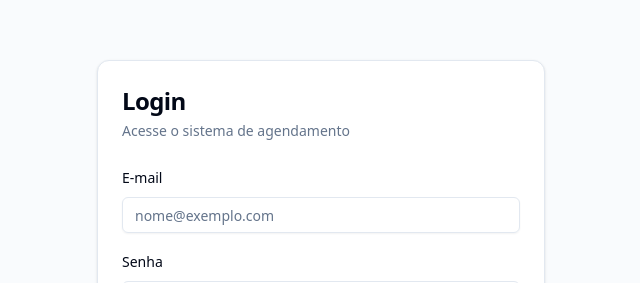
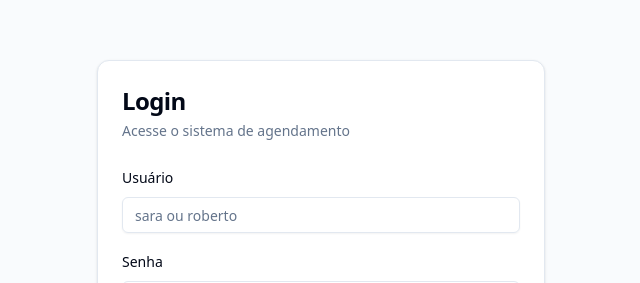
Before and after one commit to zellomedbrasil-png/agenda, a React (Vite) app: page /login in a window 1280 px wide. Shown: the part 169-452 px from the top of the page, without its empty margins (319-959 px from the left). Built offline with nearby package versions, Linux system fonts and the light colour scheme; no server answers.

Commit message:
fix: simplifica login e remove supabase auth

```diff
--- a/src/pages/Login.tsx
+++ b/src/pages/Login.tsx
@@ -1,14 +1,14 @@
 import { useState } from 'react'
 import { useNavigate } from 'react-router-dom'
 import { useAuthStore } from '@/store/useAuthStore'
-import { supabase } from '@/lib/supabase'
+
 import { Button } from '@/components/ui/button'
 import { Input } from '@/components/ui/input'
 import { Label } from '@/components/ui/label'
 import { Card, CardContent, CardDescription, CardFooter, CardHeader, CardTitle } from '@/components/ui/card'
 
 export default function Login() {
-  const [email, setEmail] = useState('')
+  const [username, setUsername] = useState('')
   const [password, setPassword] = useState('')
   const [loading, setLoading] = useState(false)
   const [error, setError] = useState<string | null>(null)
@@ -20,45 +20,24 @@ export default function Login() {
     setLoading(true)
     setError(null)
 
-    // MOCK LOGIN PARA EXEMPLO LOCAL
-    if (import.meta.env.VITE_SUPABASE_URL.includes('your-project-url')) {
-      setTimeout(() => {
-        if (password !== '123456') {
-          setError('Senha incorreta!')
-          setLoading(false)
-          return
-        }
+    // Login Simples Hardcoded
+    setTimeout(() => {
+      const userLower = username.toLowerCase().trim()
+      const passLower = password.toLowerCase().trim()
 
-        const isSecretaria = email.toLowerCase().includes('sara')
-        const isMedico = email.toLowerCase().includes('roberto')
-
-        if (!isSecretaria && !isMedico) {
-          setError('Usuário não cadastrado! Use os logins sara ou roberto.')
-          setLoading(false)
-          return
-        }
-
-        if (isSecretaria) {
-          setUser({ id: 'fake-secretaria-id', email } as any)
-          setProfile({ id: 'fake-secretaria-id', nome: 'Sara (Secretária)', role: 'secretaria' })
-        } else {
-          setUser({ id: 'fake-medico-id', email } as any)
-          setProfile({ id: 'fake-medico-id', nome: 'Dr. Roberto (Médico)', role: 'medico' })
-        }
-
+      if (userLower === 'sara' && passLower === 'sara') {
+        setUser({ id: 'secretaria-id', email: 'sara@arcanjo' } as any)
+        setProfile({ id: 'secretaria-id', nome: 'Sara (Secretária)', role: 'secretaria' })
         navigate('/')
-        setLoading(false)
-      }, 500)
-      return
-    }
-
-    const { error } = await supabase.auth.signInWithPassword({ email, password })
-    if (error) {
-      setError(error.message)
+      } else if (userLower === 'roberto' && passLower === 'roberto') {
+        setUser({ id: 'medico-id', email: 'roberto@arcanjo' } as any)
+        setProfile({ id: 'medico-id', nome: 'Dr. Roberto (Médico)', role: 'medico' })
+        navigate('/')
+      } else {
+        setError('Usuário ou senha incorretos! Use "roberto" ou "sara".')
+      }
       setLoading(false)
-    } else {
-      navigate('/')
-    }
+    }, 500)
   }
 
   return (
@@ -78,13 +57,13 @@ export default function Login() {
               </div>
             )}
             <div className="space-y-2">
-              <Label htmlFor="email">E-mail</Label>
+              <Label htmlFor="username">Usuário</Label>
               <Input
-                id="email"
-                type="email"
-                placeholder="nome@exemplo.com"
-                value={email}
-                onChange={(e) => setEmail(e.target.value)}
+                id="username"
+                type="text"
+                placeholder="sara ou roberto"
+                value={username}
+                onChange={(e) => setUsername(e.target.value)}
                 required
               />
             </div>
```
